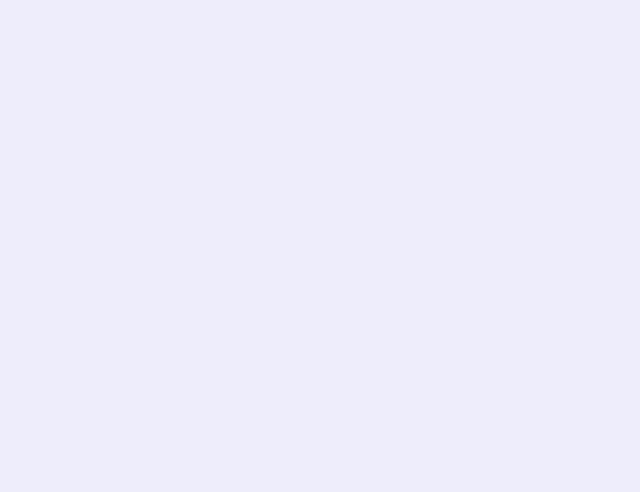
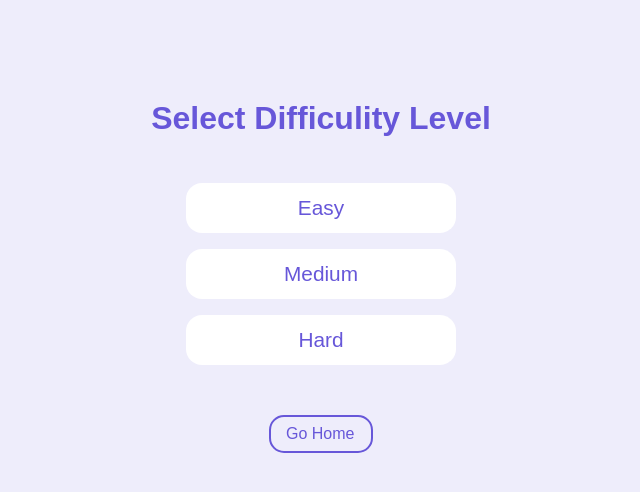
Before and after one commit to vajihe410/Quiz_App, a plain HTML site: page difficulity.html in a window 1280 px wide. Shown: the whole page, without its empty margins (319-959 px from the left). Drawn offline with Linux system fonts and the light colour scheme.

Commit message:
create difficulity page with styles

```diff
--- /dev/null
+++ b/css/difficulity.css
@@ -0,0 +1,45 @@
+
+.container{
+    display: flex;
+    flex-direction: column;
+    justify-content: center;
+    align-items: center;
+} h1{
+    color: #6757d9;
+    margin-bottom: 30px;
+    text-align: center;
+}
+button{
+    background-color: #fff;
+    color: #6757d9;
+    border: none;
+    width: 270px;
+    height: 50px;
+    margin-top: 16px;
+    font-size: 1.3rem;
+    border-radius: 16px;
+    cursor: pointer;
+    transition: all 0.2s ease-in;
+}
+button:hover{
+    background-color: #6757d9;
+    color: #fff;
+}
+a{
+    color: #6757d9;
+    border: 2px solid #6757d9;
+    padding: 8px 15px;
+    border-radius: 15px;
+    background-color: #eeedfb;
+    transition: all 0.2s ease-in;
+    font-size: 1rem;
+    cursor: pointer;
+    text-decoration: none;
+    width: 104px;
+    margin-top: 50px;
+}
+ a:hover{
+    background-color: #6757d9;
+    color: #fff;
+
+}
--- a/difficulity.html
+++ b/difficulity.html
@@ -5,8 +5,16 @@
     <meta name="viewport" content="width=device-width, initial-scale=1.0">
     <title>Difficulity</title>
     <link rel="stylesheet" href="./css/global.css">
+    <link rel="stylesheet" href="./css/difficulity.css">
 </head>
 <body>
-
+    <div class="container">
+        <h1>Select Difficulity Level</h1>
+        <button>Easy</button>
+        <button>Medium</button>
+        <button>Hard</button>
+        <a href="./index.html">Go Home</a>
+    </div>
+    <script src="./js/difficulity.js"></script>
 </body>
 </html>
```
